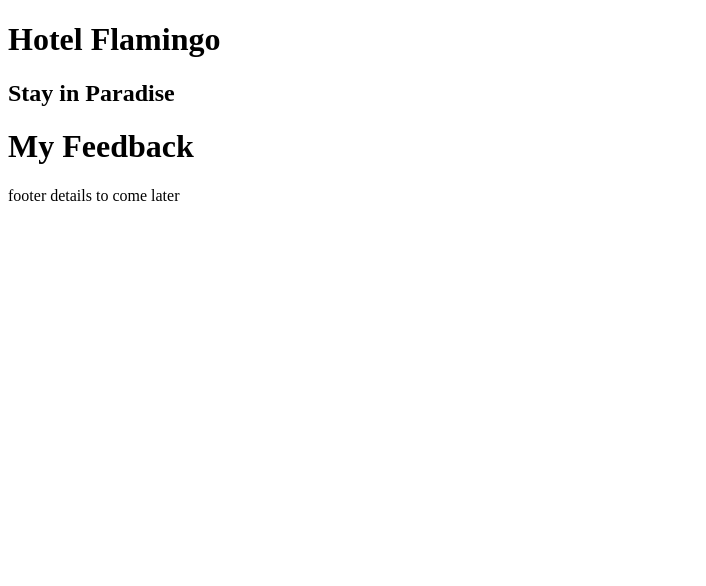
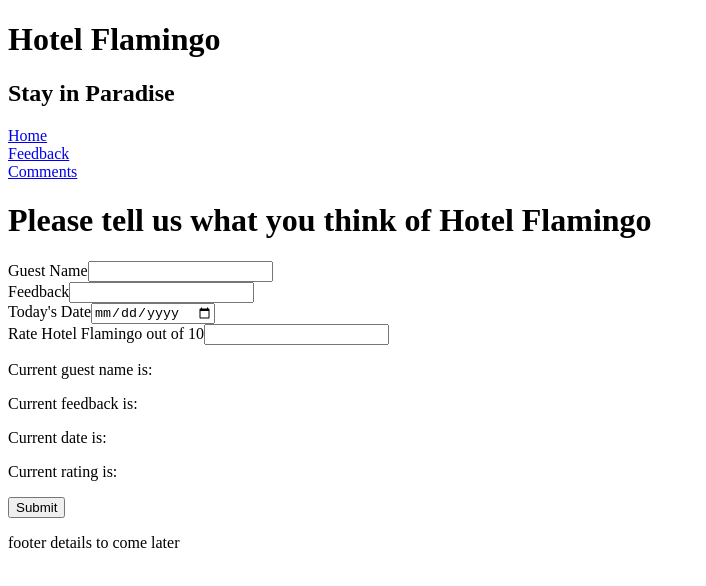
Before and after one commit to anuseed/Week-7--Assignment, a React (Vite) app in the folder client/: page /feedback in a window 1280 px wide. Shown: the top 586 px of the page, without its empty margins (0-706 px from the left). Built offline with nearby package versions, Linux system fonts and the light colour scheme.

Commit message:
client content and server connected

```diff
--- a/client/src/App.jsx
+++ b/client/src/App.jsx
@@ -11,8 +11,9 @@ export default function App() {
   return (
     <>
       <Header />
+
       <Routes>
-        <Route path="/home" element={<HomePage />} />
+        <Route path="/homepage" element={<HomePage />} />
         <Route path="/feedback" element={<FeedbackPage />} />
         <Route path="/comments" element={<CommentsPage />} />
       </Routes>
--- a/client/src/components/Form.jsx
+++ b/client/src/components/Form.jsx
@@ -1,19 +1,78 @@
+import { useState } from "react";
+
 export default function Form() {
-  // we need state to save the formValues
-  // we do not need useEffect here
-  // a submit handler
-  function handleSubmit() {
-    // prevent default behaviour
-    // something to fetch post endpoint in th server
-    //  fetch("url", {})
-    // we need to handle the change
+  const [formValues, setFormValues] = useState({
+    guest_name: "",
+    feedback: "",
+    feedback_date: "",
+    rating: "",
+  });
+
+  async function handleSubmit(event) {
+    event.preventDefault();
+    console.log("The form values are", formValues);
+    const response = await fetch("http://localhost:8080/add-comment", {
+      method: "POST",
+      headers: {
+        "Content-Type": "application/json",
+      },
+      body: JSON.stringify(formValues),
+    });
+    const data = await response.json();
+    console.log(data);
+  }
+
+  function handleInputChange(event) {
+    setFormValues({
+      ...formValues,
+      [event.target.name]: event.target.value,
+    });
   }
 
   return (
     <>
-      <form>
-        {/* we need to track the change in the inputs of our form  */}
-        {/* we need to submit event to send the data  */}
+      <form onSubmit={handleSubmit}>
+        <label htmlFor="guest_name">Guest Name</label>
+        <input
+          type="text"
+          id="guest_name"
+          name="guest_name"
+          value={formValues.guest_namename}
+          onChange={handleInputChange}
+        />
+        <br />
+        <label htmlFor="feedback">Feedback</label>
+        <input
+          type="text"
+          id="feedback"
+          name="feedback"
+          value={formValues.feedback}
+          onChange={handleInputChange}
+        />
+        <br />
+        <label htmlFor="feedback_date">Today&apos;s Date</label>
+        <input
+          type="date"
+          id="feedback_date"
+          name="feedback_date"
+          value={formValues.feedback_date}
+          onChange={handleInputChange}
+        />
+        {/* I need some logic here as the rating can go below 1 and above 10 */}
+        <br />
+        <label htmlFor="rating">Rate Hotel Flamingo out of 10</label>
+        <input
+          type="number"
+          id="rating"
+          name="rating"
+          value={formValues.rating}
+          onChange={handleInputChange}
+        />
+        <p>Current guest name is: {formValues.guest_name}</p>
+        <p>Current feedback is: {formValues.feedback}</p>
+        <p>Current date is: {formValues.date} </p>
+        <p>Current rating is: {formValues.rating} </p>
+        <button type="submit">Submit</button>
       </form>
     </>
   );
--- a/client/src/components/Header.jsx
+++ b/client/src/components/Header.jsx
@@ -1,8 +1,15 @@
+import { Link } from "react-router-dom";
+
 export default function Header() {
   return (
     <>
       <h1>Hotel Flamingo</h1>
       <h2>Stay in Paradise</h2>
+      <Link to="/homepage">Home</Link>
+      <br />
+      <Link to="/feedback">Feedback</Link>
+      <br />
+      <Link to="/comments">Comments</Link>
     </>
   );
 }
--- a/client/src/pages/CommentsPage.jsx
+++ b/client/src/pages/CommentsPage.jsx
@@ -1,12 +1,29 @@
-// here i wil fetch the posts from the server get endpoint wich is getting the posts from db
+import { useState, useEffect } from "react";
 
 export default function CommentsPage() {
-  // we need useEffect to fetch the data
-  // we need a function to fetchData()
-  // once you are finished replace local host url with render url
+  const [comment, setComment] = useState([]);
+
+  useEffect(() => {
+    async function fetchData() {
+      const response = await fetch("http://localhost:8080/comments");
+
+      const data = await response.json();
+      console.log(data);
+      setComment(data);
+    }
+    fetchData();
+  }, []);
+
   return (
     <>
       <h1>Comments</h1>
+      {comment.map((item) => (
+        <div key={item.id}>
+          <h1>{item.guest_name}</h1>
+          <p>{item.feedback}</p>
+          <p>{item.rating}</p>
+        </div>
+      ))}
       {/* could have some conditional redndeing  */}
     </>
   );
--- a/client/src/pages/FeedbackPage.jsx
+++ b/client/src/pages/FeedbackPage.jsx
@@ -1,7 +1,10 @@
+import Form from "../components/Form";
+
 export default function FeedbackPage() {
   return (
     <>
-      <h1>My Feedback</h1>
+      <h1>Please tell us what you think of Hotel Flamingo</h1>
+      <Form />
     </>
   );
 }
```
Also changed, not shown: client/src/main.jsx (+4 -4 lines), 1 other file (tests, documents, lock files or other folders).
